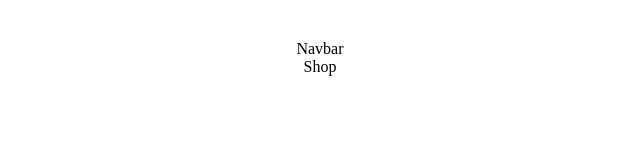
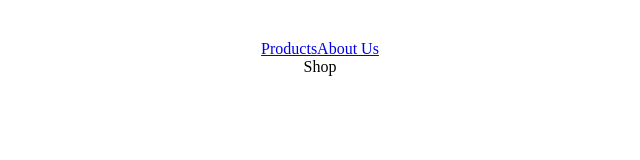
Before and after one commit to LaurenCummings/cummings-maple-vite, a React (Vite) app: page / in a window 1280 px wide. Shown: the top 160 px of the page, without its empty margins (320-960 px from the left). Built offline with nearby package versions, Linux system fonts and the light colour scheme.

Commit message:
added content to navbar

```diff
--- a/src/components/Navbar.jsx
+++ b/src/components/Navbar.jsx
@@ -3,8 +3,11 @@ import { Link } from 'react-router-dom';
 
 function Navbar() {
     return (
-        <div>
-            Navbar
+        <div className="navbar">
+            <div className="links">
+                <Link to="/">Products</Link>
+                <Link to="/About">About Us</Link>
+            </div>
         </div>
     )
 }
```
